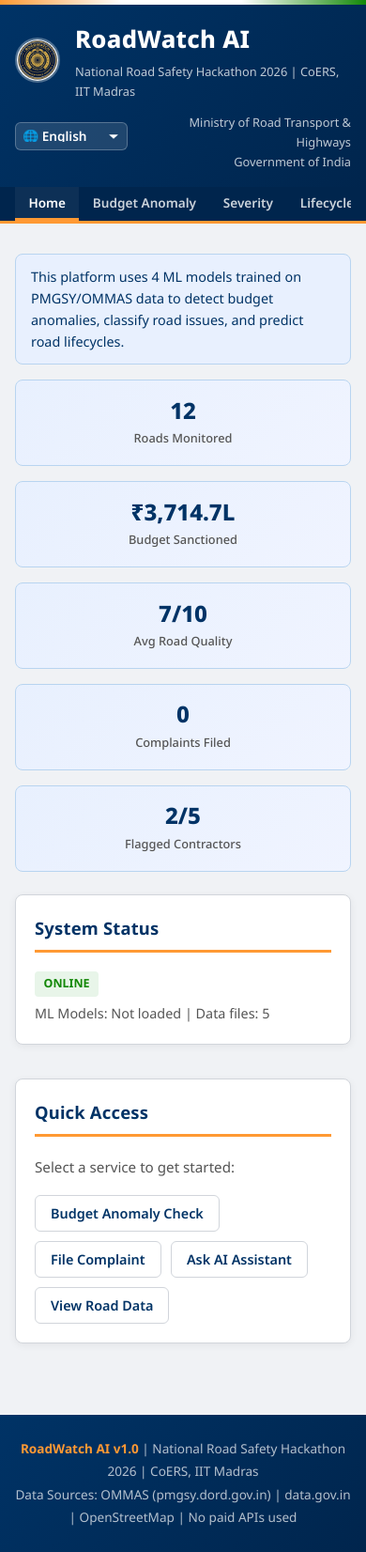
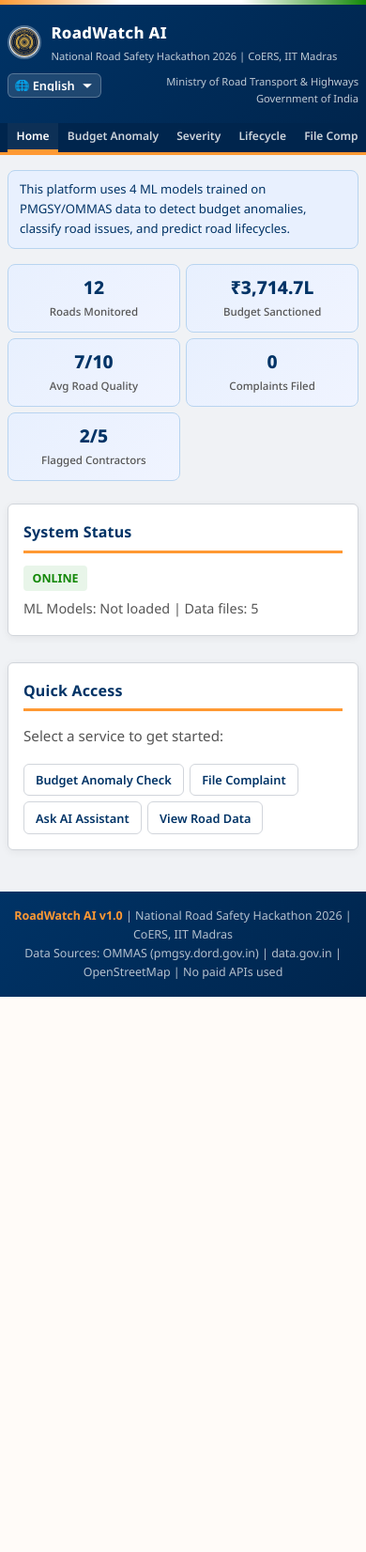
Before and after one commit to Eagle-eye-01/RoadWatch, a FastAPI app: page / in a window 390 px wide. Shown: the whole page at 94% size. After the commit the page ends 1061 px from the top, so only its background shows below. Run offline with FastAPI, Linux system fonts and the light colour scheme; data that the repository does not hold is empty.

Commit message:
made it a lil responsive

```diff
--- a/templates/index.html
+++ b/templates/index.html
@@ -164,13 +164,79 @@ footer strong{color:var(--saffron)}
 
 /* Responsive */
 @media(max-width:768px){
-  .hdr-row{flex-direction:column;align-items:flex-start}
+  body{font-size:15px}
+  main{padding:1rem 0 2rem}
+
+  /* Header */
+  .hdr-row{flex-direction:column;align-items:flex-start;gap:.5rem}
+  .hdr-left{gap:.65rem}
+  .hdr-left img{width:36px!important;height:36px!important}
+  .hdr-title h1{font-size:1.2rem}
+  .hdr-title small{font-size:.7rem}
   .hdr-right{width:100%;justify-content:space-between}
-  .nav-row{overflow-x:auto;flex-wrap:nowrap;-webkit-overflow-scrolling:touch}
-  .nav-row button{flex-shrink:0;font-size:.85rem;padding:.6rem .9rem}
-  .wrap{padding:0 1rem}
-  .card{padding:1.25rem}
-  .stat-box .num{font-size:1.5rem}
+  .hdr-ministry{font-size:.7rem}
+  .lang-selector select{min-width:100px;font-size:.8rem;padding:.35rem .6rem .35rem .4rem}
+
+  /* Nav - horizontal scroll */
+  .nav-row{overflow-x:auto;flex-wrap:nowrap;-webkit-overflow-scrolling:touch;scrollbar-width:none;-ms-overflow-style:none}
+  .nav-row::-webkit-scrollbar{display:none}
+  .nav-row button{flex-shrink:0;font-size:.8rem;padding:.55rem .75rem;white-space:nowrap}
+
+  /* Layout */
+  .wrap{padding:0 .75rem}
+  .g2{grid-template-columns:1fr}
+  .card{padding:1rem;margin-bottom:.75rem;border-radius:6px}
+  .card-title{font-size:1rem;padding-bottom:.4rem;margin-bottom:.85rem}
+
+  /* Stats */
+  .stats{grid-template-columns:repeat(2,1fr);gap:.6rem}
+  .stat-box{padding:.75rem}
+  .stat-box .num{font-size:1.4rem}
+  .stat-box .lbl{font-size:.72rem}
+
+  /* Forms */
+  label{font-size:.82rem;margin-bottom:.2rem}
+  input,select,textarea{font-size:.9rem;padding:.5rem .7rem;margin-bottom:.65rem}
+  .btn{padding:.6rem 1rem;font-size:.9rem}
+
+  /* Tables */
+  .tbl{font-size:.78rem}
+  .tbl th,.tbl td{padding:.4rem .5rem}
+
+  /* Chat */
+  .chat-box{height:50vh;min-height:300px;max-height:450px;padding:.85rem;border-radius:8px}
+  .msg{max-width:88%;font-size:.9rem;padding:.6rem .85rem;margin-bottom:.65rem}
+  .chat-row{gap:.5rem}
+  .chat-row input{padding:.7rem 1rem;font-size:.9rem;border-radius:24px}
+  .chat-row .btn{padding:.7rem 1.25rem;font-size:.9rem;border-radius:24px}
+
+  /* Map */
+  #mapContainer{height:320px}
+  .map-controls{gap:.35rem}
+  .map-controls button{font-size:.78rem;padding:.35rem .6rem}
+  .road-info-panel{padding:.85rem;font-size:.85rem}
+  .road-info-panel .ri-label,.road-info-panel .ri-value{font-size:.8rem}
+
+  /* Quick links */
+  .qlinks{gap:.4rem}
+  .qlinks button{font-size:.8rem;padding:.45rem .75rem}
+
+  /* Alerts */
+  .alert{font-size:.82rem;padding:.6rem .75rem}
+
+  /* Footer */
+  footer{font-size:.78rem;padding:1rem 0;line-height:1.6}
+}
+
+/* Small phones (max 400px) */
+@media(max-width:400px){
+  .wrap{padding:0 .5rem}
+  .stats{grid-template-columns:1fr 1fr;gap:.4rem}
+  .stat-box .num{font-size:1.2rem}
+  .msg{max-width:92%}
+  .hdr-title h1{font-size:1.05rem}
+  .nav-row button{font-size:.75rem;padding:.5rem .6rem}
+  #mapContainer{height:260px}
 }
 </style>
 </head>
```
